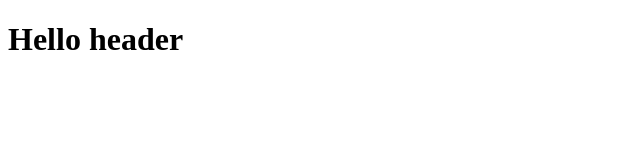
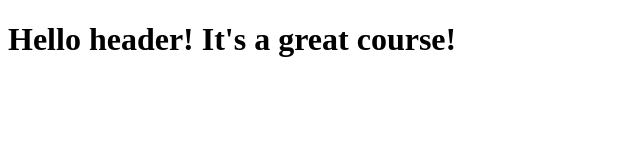
Before and after one commit to himajahp/coursera-front-end, a plain HTML site: page site/index.html in a window 1280 px wide. Shown: the whole page, without its empty margins (0-640 px from the left). Drawn offline with Linux system fonts and the light colour scheme.

Commit message:
small addition to our page

```diff
--- a/site/index.html
+++ b/site/index.html
@@ -4,6 +4,6 @@
 	<title>Hello Coursera!</title>
 </head>
 <body>
-<h1>Hello header</h1>
+<h1>Hello header! It's a great course!</h1>
 </body>
 </html>
```
